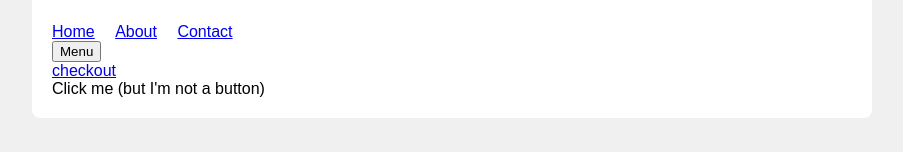
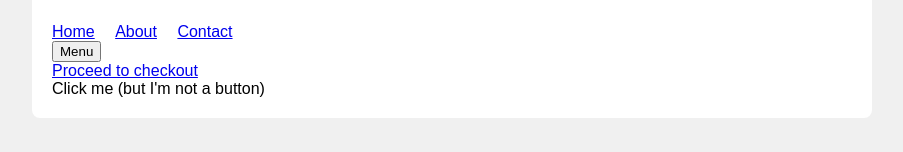
Before and after one commit to rejeesh-tryzens/accesslint, a website: page test.html in a window 1280 px wide. Shown: the part 531-683 px from the top of the page, without its empty margins (188-1091 px from the left). Drawn offline with Linux system fonts and the light colour scheme.

Commit message:
fix(a11y): Fix accessibility issues in test.html

```diff
--- a/test.html
+++ b/test.html
@@ -101,8 +101,8 @@
                 <a href="#contact">Contact</a>
             </div>
         </div>
-        <!-- Accessibilty check -->
-        <a href="#checkout">checkout</a>
+<!-- Accessibilty check -->
+        <a href="#checkout">Proceed to checkout</a>
         <!-- Non-semantic HTML -->
         <div onclick="handleClick()" style="cursor: pointer;">
             Click me (but I'm not a button)
```
